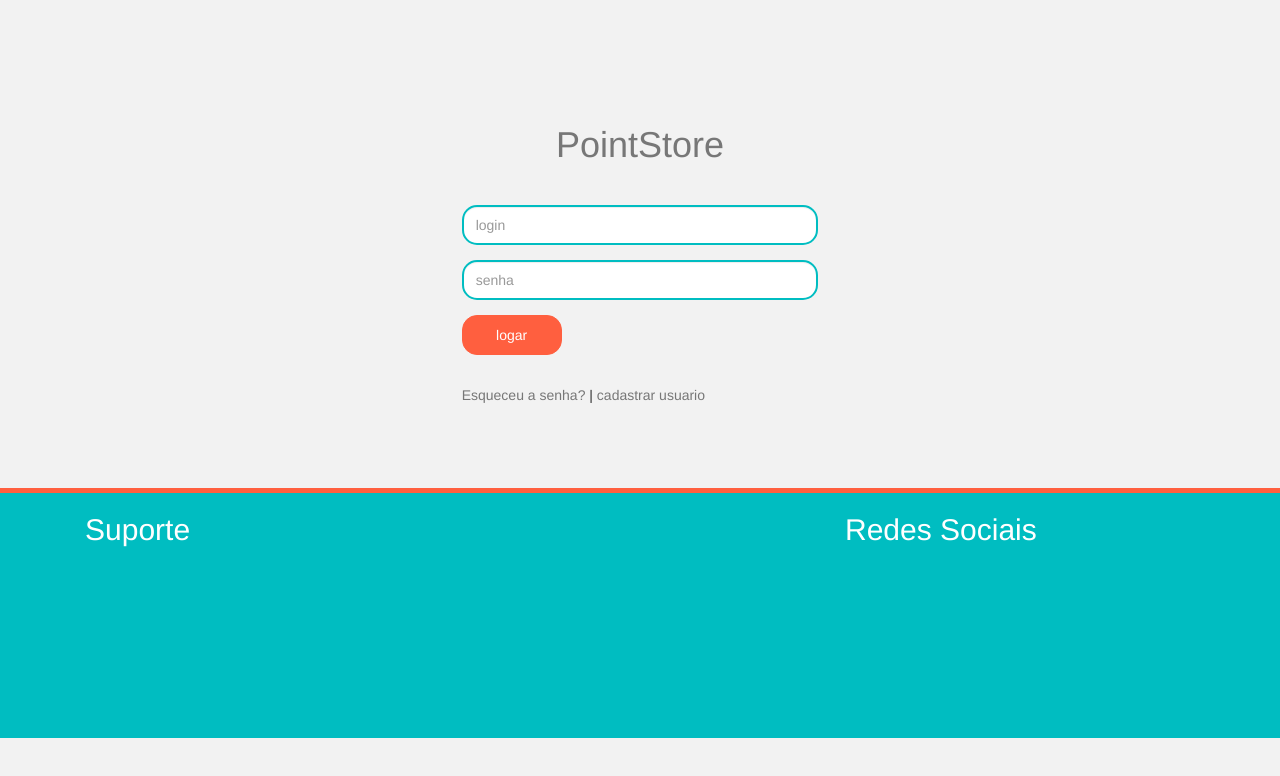
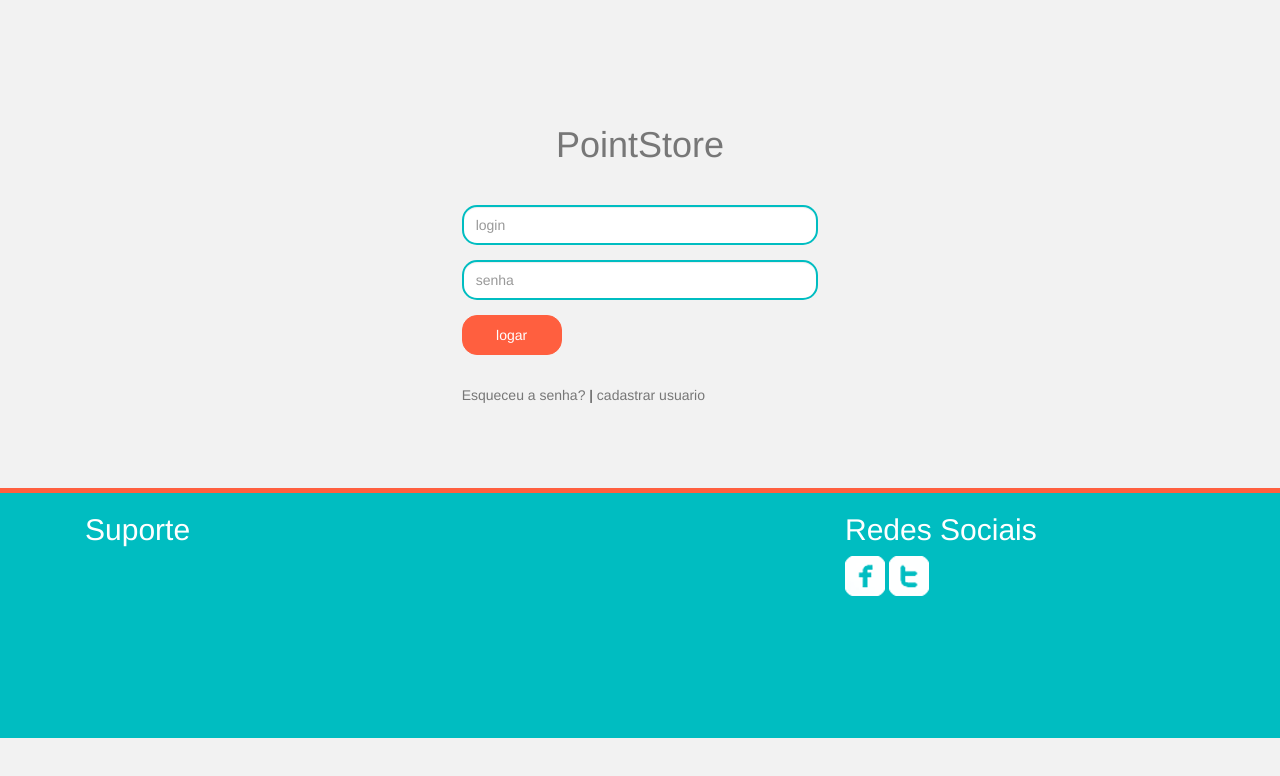
Before and after one commit to projeto-aplicado/PointStore, a plain HTML site: page front-end/app/index.html at #/view/sistema/home in a window 1280 px wide. Drawn offline with Linux system fonts and the light colour scheme; some packages are replaced by stand-ins of ours.

Commit message:
Inclusão das Redes Sociais no Layout

```diff
--- a/front-end/app/index.html
+++ b/front-end/app/index.html
@@ -31,6 +31,8 @@
         </div>
         <div class="redesociais col-xs-12 col-sm-6 col-md-4">
             <h2>Redes Sociais</h2>
+                <img src="img/icone-facebook.png" alt="Facebook">
+				<img src="img/icone-twitter.png" alt="Twitter">
         </div>
     </div>
 </footer>
```
Also changed, not shown: front-end/app/home.html (+2 -0 lines).
